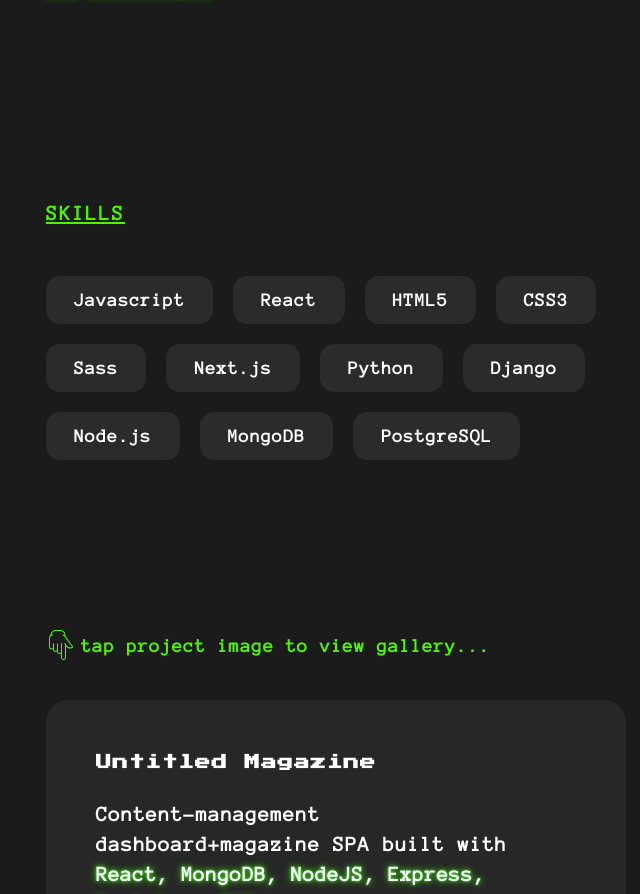
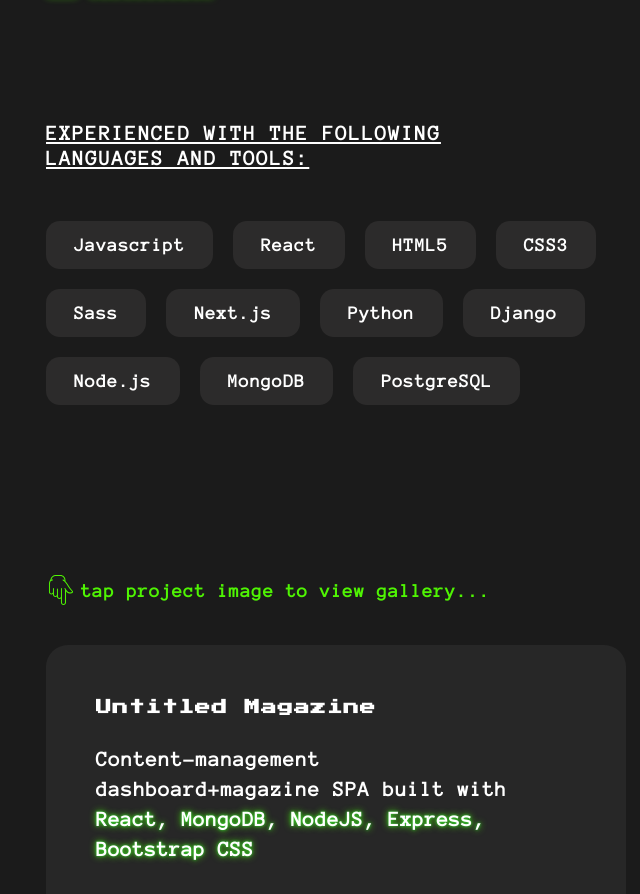
Before and after one commit to tatyanakarlen/PortfolioWebsite, a React (Create React App) app: page / in a window 1280 px wide. Shown: the part 1464-2358 px from the top of the page, without its empty margins (304-944 px from the left). Built offline with nearby package versions, Linux system fonts and the light colour scheme; a web font is replaced by a local one.

Commit message:
changed the text

```diff
--- a/src/components/Skills/Skills.jsx
+++ b/src/components/Skills/Skills.jsx
@@ -6,7 +6,7 @@ const Skills = () => {
   return (
     <div class="skills" id="skills">
       <p>
-      <h1 class="section-heading">skills</h1>
+      <h1 class="bold-underlined-text">Experienced with the following languages and tools:</h1>
       </p>
       <br />
 
```
